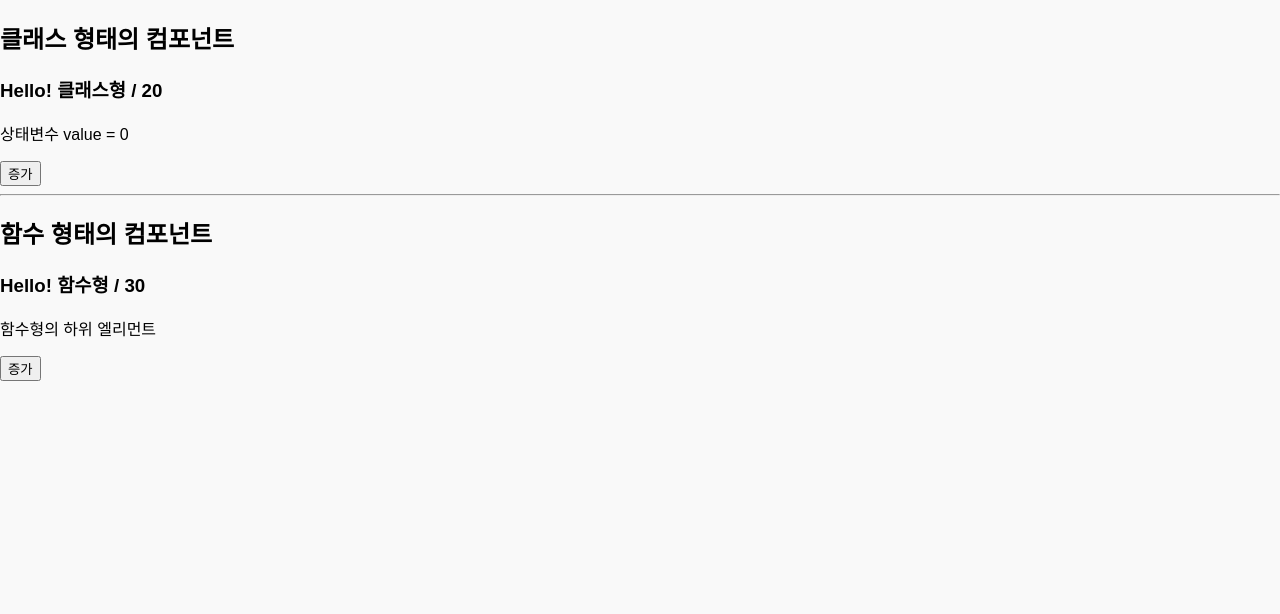
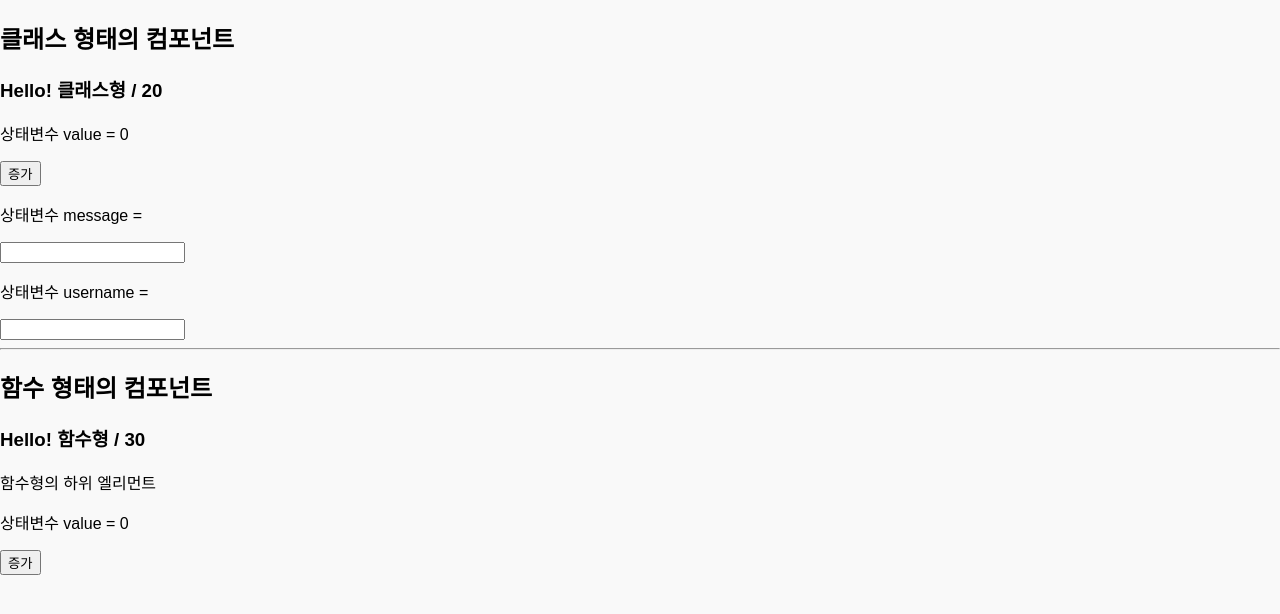
Before and after one commit to surimchai/HTML_CSS_Javascript_ECMAScript_Project, a React (Vite) app in the folder todolist_react/: page / in a window 1280 px wide. Shown: the top 614 px of the page. Built offline with nearby package versions, Linux system fonts and the light colour scheme.

Commit message:
MyCompFunc.jsx update

```diff
--- a/todolist_react/src/components/MyComponent.jsx
+++ b/todolist_react/src/components/MyComponent.jsx
@@ -8,9 +8,20 @@ class MyComponent extends Component {
         username: ''
     };
 
+    //event handler 함수
+    handleChange = (e) => {
+        this.setState({
+            [e.target.name]: e.target.value
+        });
+    };
+
+
+    //Component 메서드 재정의
     render() {
         const { name, age } = this.props;
         const { value, message, username } = this.state;
+        const { handleChange } = this;
+
         return (
             <div>
                 <h2>클래스 형태의 컴포넌트</h2>
@@ -19,9 +30,15 @@ class MyComponent extends Component {
                 <button onClick={() => this.setState({
                     value: value + 1
                 })}>증가</button>
+
+                <p>상태변수 message = {message}</p>
+                <input name="message" value={message} onChange={handleChange} />
+                <br />
+                <p>상태변수 username = {username}</p>
+                <input name="username" value={username} onChange={handleChange} />
             </div>
         );
-    }
+    }//render
 }
 
 export default MyComponent;
--- a/todolist_react/src/components/MyComponentFunc.jsx
+++ b/todolist_react/src/components/MyComponentFunc.jsx
@@ -2,12 +2,18 @@ import React, { useState } from 'react';
 
 const MyComponentFunc = ({ name, age, children }) => {
     const [value, setValue] = useState(0);
+    // const [message, setMessage] = useState("");
+    // const [username, setUsername] = useState("");
+    const [inputs, setInputs] = useState({
+        message: '', username: ''
+    });
 
     return (
         <div>
             <h2>함수 형태의 컴포넌트</h2>
             <h3>Hello! {name} / {age}</h3>
             {children}
+            <p>상태변수 value = {value}</p>
             <button onClick={() => setValue(value + 1)}>증가</button>
         </div>
     );
```
